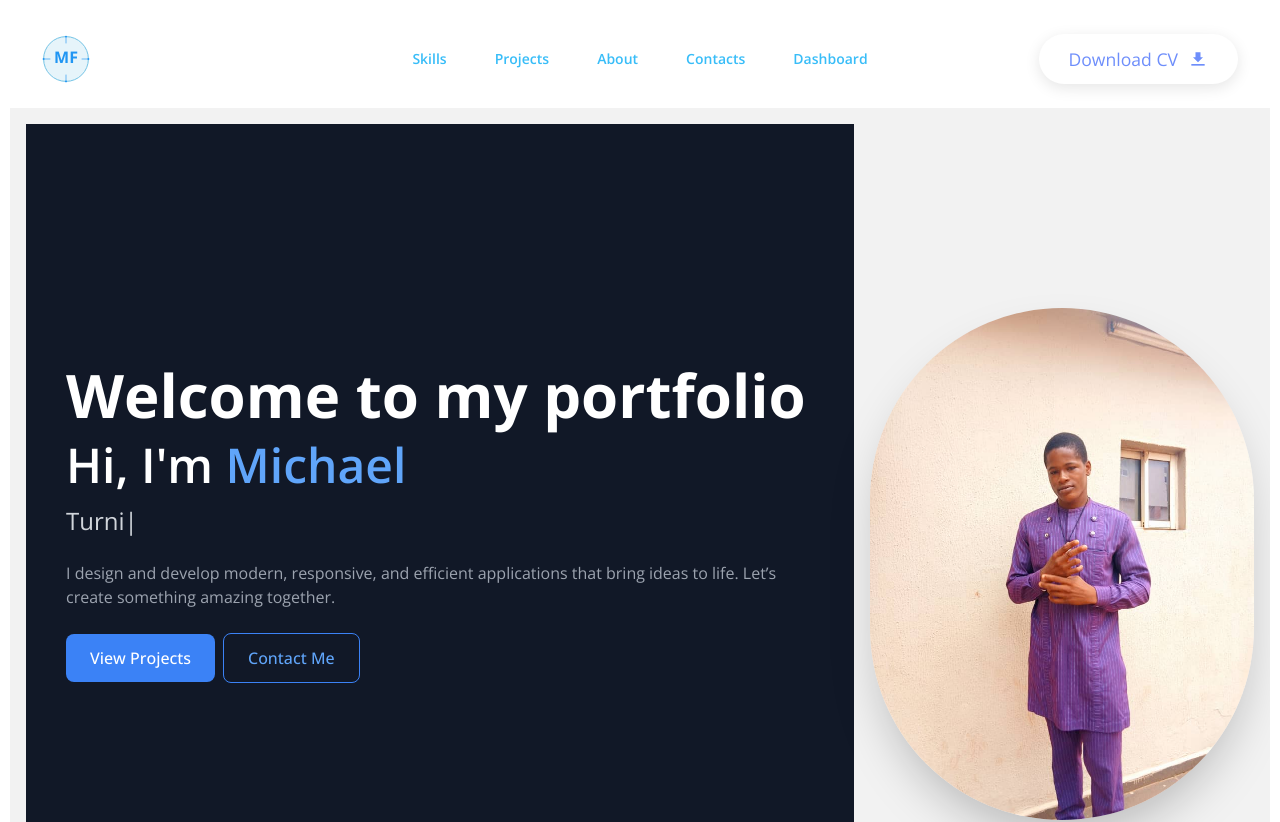
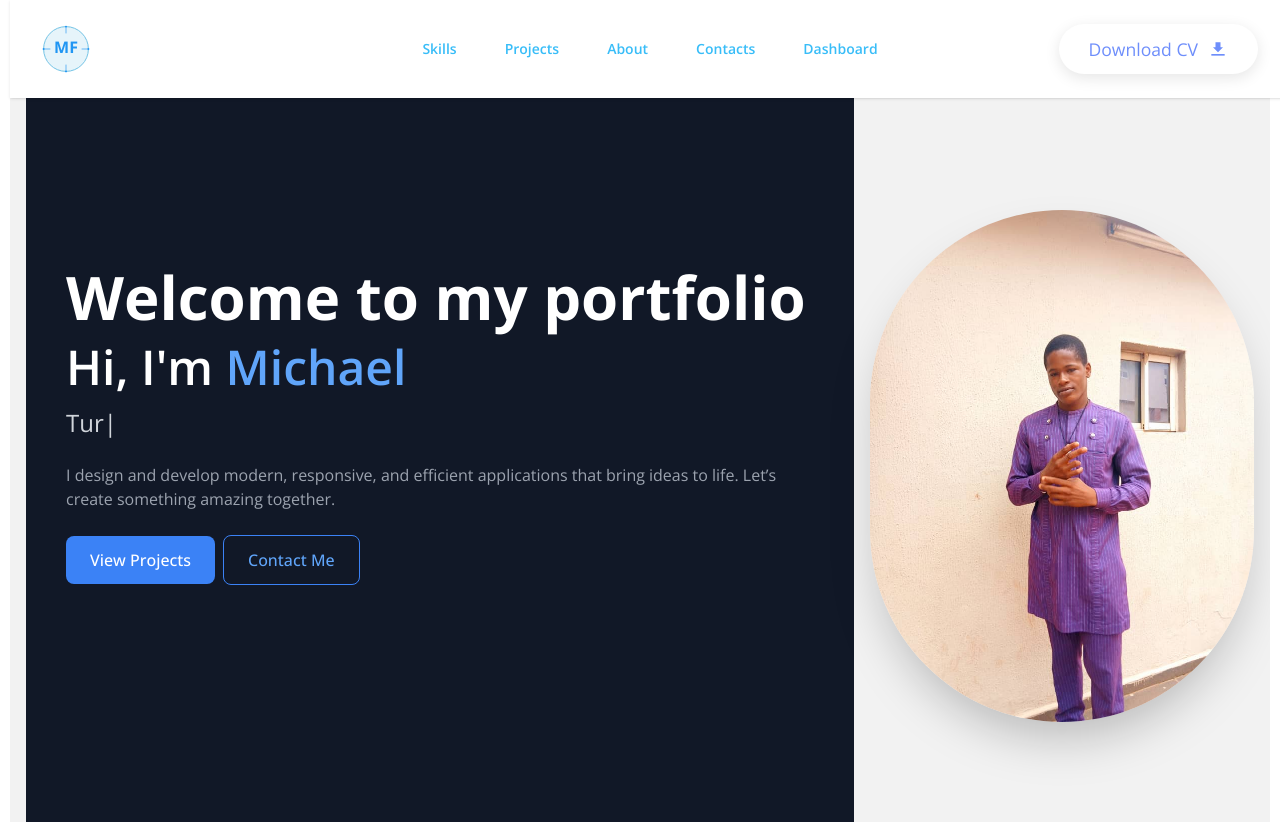
Before and after one commit to Michael-Francis67/portfolio, a React (Vite) app in the folder frontend/: page / in a window 1280 px wide. Shown: the top 822 px of the page. Built offline with nearby package versions, Linux system fonts and the light colour scheme; no server answers; a web font is replaced by a local one.

Commit message:
Small Touches in the frontend folder

```diff
--- a/frontend/src/components/navbar/navbar.components.jsx
+++ b/frontend/src/components/navbar/navbar.components.jsx
@@ -9,7 +9,7 @@ export default function Navbar({user}) {
     const [mobileMenuOpen, setMobileMenuOpen] = useState(false);
 
     return (
-        <header className="bg-white z-50 w-full overflow-hidden shadow">
+        <header className="bg-white z-50 w-full overflow-hidden shadow fixed top-0">
             <nav aria-label="Global" className="mx-auto flex max-w-7xl items-center justify-between p-6 lg:px-8">
                 <div className="flex lg:flex-1">
                     <span className="sr-only">Your Company</span>
--- a/frontend/src/pages/home.pages.jsx
+++ b/frontend/src/pages/home.pages.jsx
@@ -9,7 +9,7 @@ import Navbar from "../components/navbar/navbar.components";
 
 const Home = () => {
     return (
-        <div className="overflow-y-scroll">
+        <div className="overflow-y-scroll overflow-x-hidden">
             <Navbar />
             <HomePage />
             <AboutSection />
```
